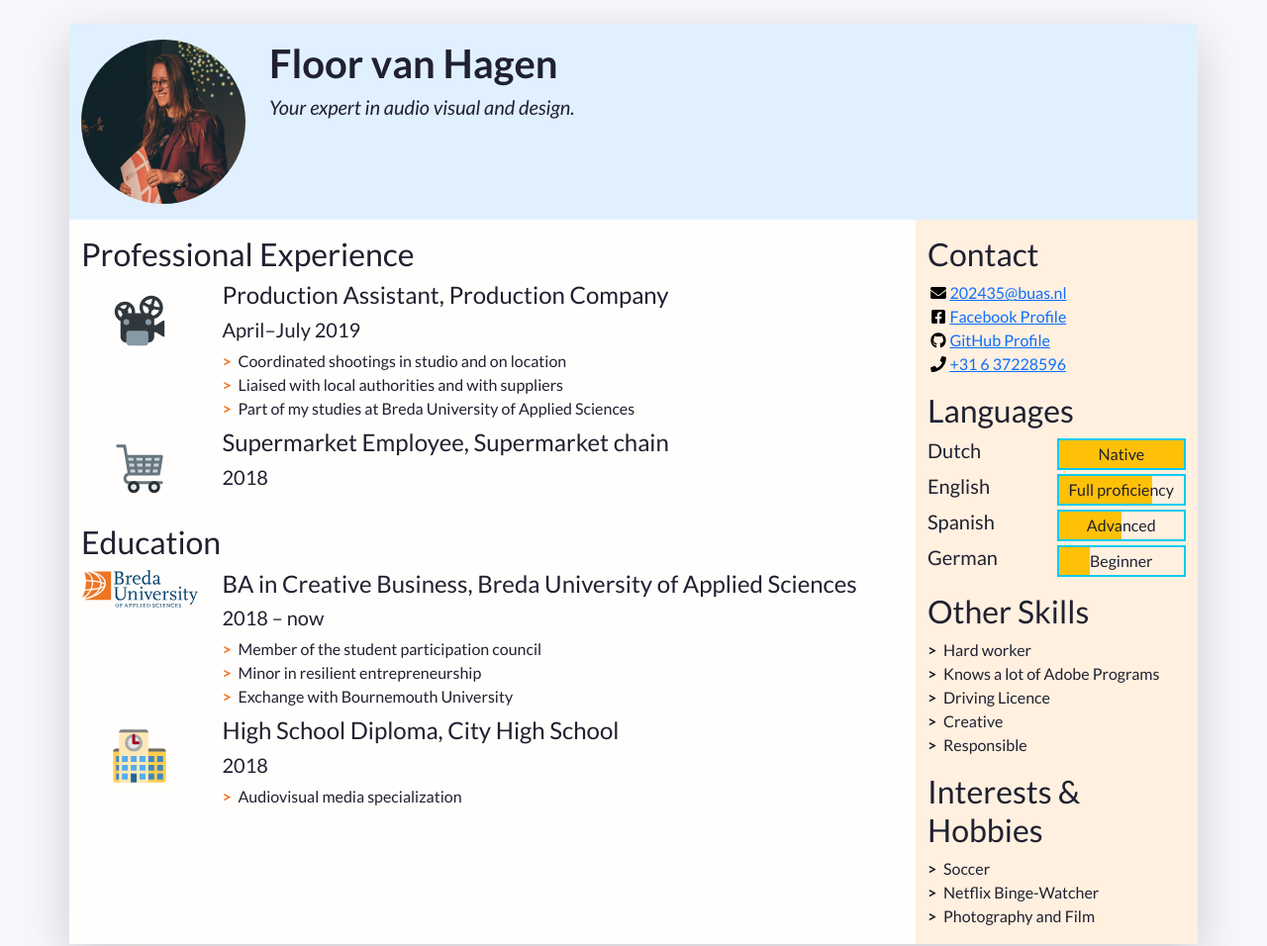
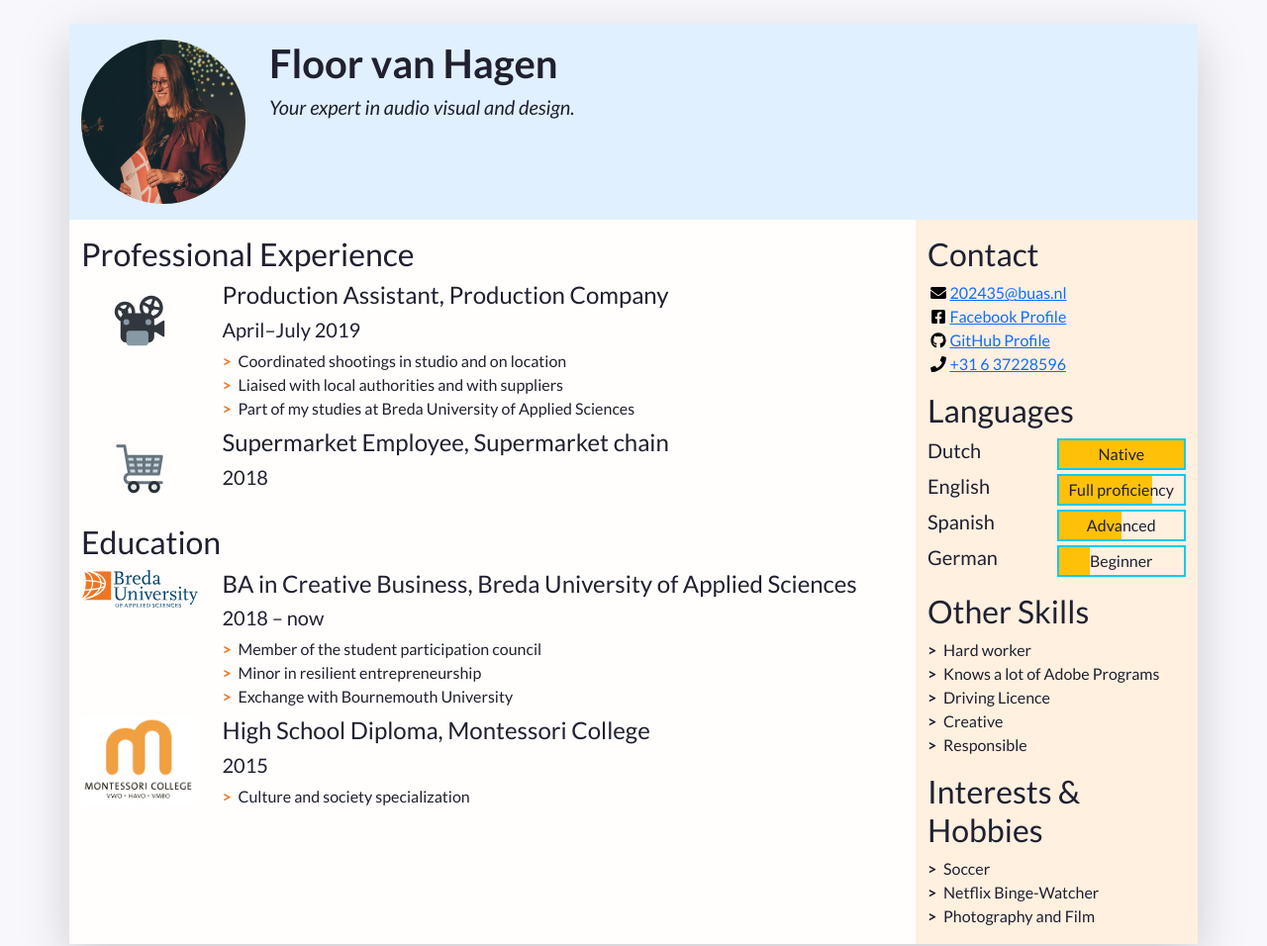
Before and after one commit to 202435/mycv, a plain HTML site: page index.html in a window 1280 px wide. Shown: the top 956 px of the page at 99% size. Drawn offline with nearby package versions, Linux system fonts and the light colour scheme.

Commit message:
Change of Highschool

```diff
--- a/index.html
+++ b/index.html
@@ -142,13 +142,13 @@
               <!-- 2nd item in education -->
               <li class="biography-item row mb-2">
                 <div class="logo-container col-3 col-sm-2 col-md-3 col-lg-2">
-                  <img class="biography-logo mw-100 d-block mx-auto" src="images/schools/school.svg" alt="School logo" width="80">
+                  <img class="biography-logo mw-100 d-block mx-auto" src="images/Montessori college.png" alt="School logo" width="1058">
                 </div>
                 <div class="biography-contents col-9 col-sm-10 col-md-9 col-lg-10">
-                  <h4>High School Diploma, City High School</h4>
-                  <h5>2018</h5>
+                  <h4>High School Diploma, Montessori College</h4>
+                  <h5>2015</h5>
                   <ul class="biography-details list-unstyled">
-                    <li>Audiovisual media specialization</li>
+                    <li>Culture and society specialization</li>
                   </ul>
                 </div>
               </li>
```
Also changed, not shown: images/Montessori college.png (added), 1 other file.
